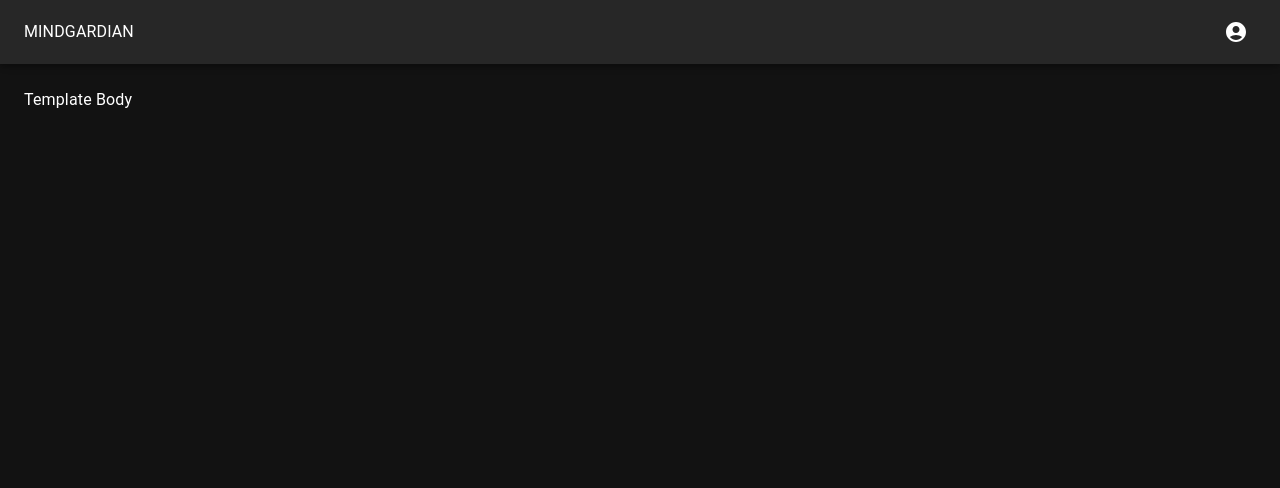
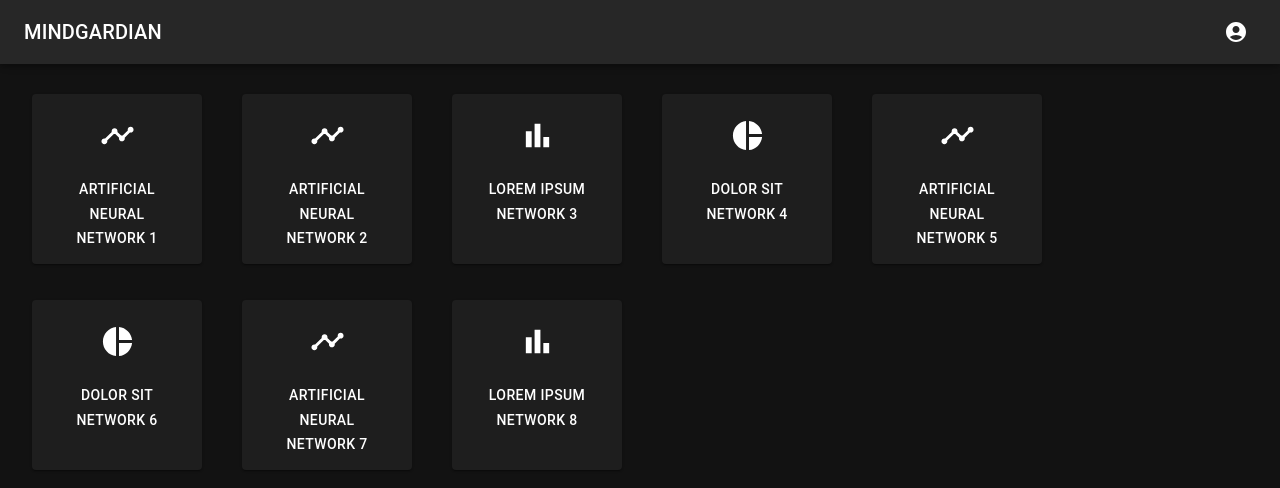
Before and after one commit to shauryapuri97/mindgardian, a React (Create React App) app: page / in a window 1280 px wide. Shown: the top 488 px of the page. Built offline with nearby package versions, Linux system fonts and the light colour scheme.

Commit message:
Added redux toolkit, slices,  network selection

```diff
--- a/package.json
+++ b/package.json
@@ -8,13 +8,16 @@
     "@fontsource/roboto": "^5.0.8",
     "@mui/icons-material": "^5.14.9",
     "@mui/material": "^5.14.9",
+    "@reduxjs/toolkit": "^1.9.5",
     "@testing-library/jest-dom": "^5.17.0",
     "@testing-library/react": "^13.4.0",
     "@testing-library/user-event": "^13.5.0",
     "react": "^18.2.0",
     "react-dom": "^18.2.0",
+    "react-redux": "^8.1.2",
     "react-scripts": "5.0.1",
     "reactflow": "^11.8.3",
+    "redux-devtools-extension": "^2.13.9",
     "web-vitals": "^2.1.4"
   },
   "scripts": {
--- a/src/App.jsx
+++ b/src/App.jsx
@@ -3,6 +3,8 @@ import AppHeader from "./components/AppHeader";
 import AppBody from "./components/AppBody";
 import { ThemeProvider, createTheme } from "@mui/material/styles";
 import CssBaseline from "@mui/material/CssBaseline";
+import { Provider } from "react-redux";
+import { store } from "./store";
 
 const darkTheme = createTheme({
   palette: {
@@ -15,11 +17,13 @@ const darkTheme = createTheme({
 
 const App = () => {
   return (
-    <ThemeProvider theme={darkTheme}>
-      <CssBaseline />
-      <AppHeader />
-      <AppBody />
-    </ThemeProvider>
+    <Provider store={store}>
+      <ThemeProvider theme={darkTheme}>
+        <CssBaseline />
+        <AppHeader />
+        <AppBody />
+      </ThemeProvider>
+    </Provider>
   );
 };
 
--- a/src/components/AppBody.jsx
+++ b/src/components/AppBody.jsx
@@ -1,12 +1,83 @@
-import { Toolbar, Typography, Box } from "@mui/material";
+import {
+  Toolbar,
+  Box,
+  Paper,
+  Button,
+  IconButton,
+  Typography,
+  Tooltip,
+} from "@mui/material";
 import React from "react";
-import { DEFAULT_SPACING } from "../constants/AppConstants";
+import {
+  DEFAULT_SPACING,
+  INLINE_DEFAULT_SPACING,
+} from "../constants/AppConstants";
+import { NEURAL_NETWORKS, NETWORK_ICON_MAP } from "../constants/MockData";
+import { setSelectedNetwork } from "../slices/configSlice";
+import { useDispatch, useSelector } from "react-redux";
+import ArrowBack from "@mui/icons-material/ArrowBack";
 
 const AppBody = () => {
+  const dispatch = useDispatch();
+
+  const selectedNetwork = useSelector((state) => state.config.selectedNetwork);
+
   return (
     <Box component="main" sx={{ p: DEFAULT_SPACING }}>
       <Toolbar />
-      <Typography>Template Body</Typography>
+      {!selectedNetwork ? (
+        <Box
+          sx={{
+            display: "flex",
+            gap: DEFAULT_SPACING,
+            flexWrap: "wrap",
+          }}
+        >
+          {NEURAL_NETWORKS.map((network) => {
+            const Icon = NETWORK_ICON_MAP[network.type];
+            return (
+              <Button
+                key={network.value}
+                style={{ backgroundColor: "transparent" }}
+                onClick={() => dispatch(setSelectedNetwork(network))}
+              >
+                <Paper
+                  sx={{
+                    height: "170px",
+                    width: "170px",
+                    padding: DEFAULT_SPACING,
+                    justifyCcontent: "center",
+                    textAlign: "center",
+                    display: "flex",
+                    flexDirection: "column",
+                    gap: DEFAULT_SPACING,
+                  }}
+                >
+                  <Icon fontSize="large" sx={{ alignSelf: "center" }} />
+                  {network.label}
+                </Paper>
+              </Button>
+            );
+          })}
+        </Box>
+      ) : (
+        <Paper
+          sx={{
+            display: "flex",
+            flex: 1,
+            gap: DEFAULT_SPACING,
+            alignItems: "center",
+            padding: INLINE_DEFAULT_SPACING,
+          }}
+        >
+          <Tooltip title="Go back to home">
+            <IconButton onClick={() => dispatch(setSelectedNetwork())}>
+              <ArrowBack />
+            </IconButton>
+          </Tooltip>
+          <Typography variant="subtitle1">{selectedNetwork.label}</Typography>
+        </Paper>
+      )}
     </Box>
   );
 };
--- a/src/components/AppHeader.jsx
+++ b/src/components/AppHeader.jsx
@@ -6,7 +6,7 @@ const AppHeader = () => {
   return (
     <AppBar>
       <Toolbar>
-        <Typography>MINDGARDIAN</Typography>
+        <Typography variant="h6">MINDGARDIAN</Typography>
         <Box sx={{ flexGrow: 1 }} />
         <IconButton>
           <AccountCircle />
--- a/src/constants/AppConstants.js
+++ b/src/constants/AppConstants.js
@@ -1 +1,2 @@
-export const DEFAULT_SPACING = 3
+export const DEFAULT_SPACING = '24px'
+export const INLINE_DEFAULT_SPACING = '12px'
--- /dev/null
+++ b/src/constants/MockData.js
@@ -0,0 +1,20 @@
+import Timeline from "@mui/icons-material/Timeline";
+import BarChart from "@mui/icons-material/BarChart";
+import PieChart from "@mui/icons-material/PieChart";
+
+export const NEURAL_NETWORKS = [
+  { label: "Artificial Neural Network 1", value: "ann1", type: 'ann' },
+  { label: "Artificial Neural Network 2", value: "ann2", type: 'ann' },
+  { label: "Lorem Ipsum Network 3", value: "ann3", type: 'lorem' },
+  { label: "Dolor sit Network 4", value: "ann4", type: 'dolor' },
+  { label: "Artificial Neural Network 5", value: "ann5", type: 'ann' },
+  { label: "Dolor sit Network 6", value: "ann6", type: 'dolor' },
+  { label: "Artificial Neural Network 7", value: "ann7", type: 'ann' },
+  { label: "Lorem Ipsum Network 8", value: "ann8", type: 'lorem' },
+];
+
+export const NETWORK_ICON_MAP = {
+    ann: Timeline,
+    lorem: BarChart,
+    dolor: PieChart,
+}
--- /dev/null
+++ b/src/slices/configSlice.js
@@ -0,0 +1,18 @@
+import { createSlice } from '@reduxjs/toolkit'
+
+const initialState = {
+}
+
+export const configSlice = createSlice({
+  name: 'config',
+  initialState,
+  reducers: {
+    setSelectedNetwork: (state, action) => {
+      state.selectedNetwork = action.payload;
+    },
+  },
+})
+
+export const { setSelectedNetwork } = configSlice.actions
+
+export default configSlice.reducer;
--- /dev/null
+++ b/src/store.js
@@ -0,0 +1,10 @@
+import { configureStore } from "@reduxjs/toolkit";
+import configReducer from "./slices/configSlice";
+import { composeWithDevTools } from 'redux-devtools-extension';
+
+export const store = configureStore({
+  reducer: {
+    config: configReducer,
+  },
+  devTools: composeWithDevTools,
+});
```
Also changed, not shown: 1 other file (tests, documents, lock files or other folders).
